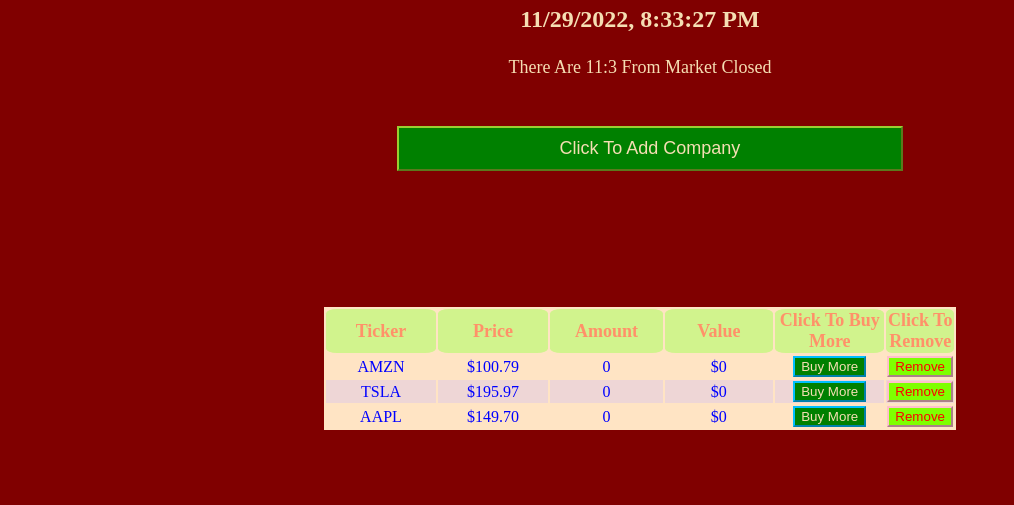
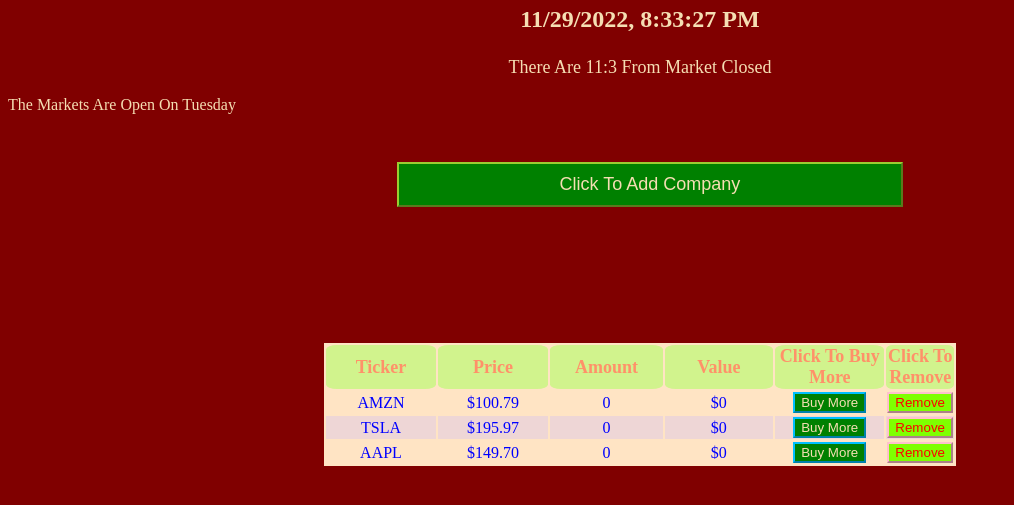
Before and after one commit to JOELjacob2523/Buy-More-2, a plain HTML site: page Index.html in a window 1280 px wide. Shown: the part 177-682 px from the top of the page, without its empty margins (0-1014 px from the left). Drawn offline with Linux system fonts and the light colour scheme.

Commit message:
joel add busines days

```diff
--- a/Index.html
+++ b/Index.html
@@ -13,6 +13,7 @@
   <h2 id="market-status"></h2>
   <h3 id="date"></h3>
   <p id="HD"></p>
+  <p id="day-open"></p>
 
   <div class="center">
     <button id="ac" onclick="showAddCompanyForm()">Click To Add Company</button>
--- a/buyMore.js
+++ b/buyMore.js
@@ -91,7 +91,14 @@ function changeBodyColor() {
 }
 
 function isBusinesDay() {
-  return ![0,6].includes(new Date().getDay());
+  let today = new Date();
+  let day = today.getDay();
+  let dayList = ["Sunday", "Monday", "Tuesday", "Wednesday ", "Thursday", "Friday", "Saturday",];
+  if (day !=0 && day !=6) {
+    document.getElementById('day-open').innerHTML = `The Markets Are Open On ${dayList[day]}`;
+  } else {
+    document.getElementById('day-open').innerHTML = `The Markets Are Closed Today`;
+  }
 }
 
 function dateToMinutes(date) {
@@ -105,25 +112,25 @@ function differentMinutes(from, to) {
 }
 
 function calculateTime() {
-  const OPEN_MARKET = new Date(new Date().setHours(9,30));
+  const OPEN_MARKET = new Date(new Date().setHours(9, 30));
   const CLOSED_MARKET = new Date(new Date().setHours(16));
   let fromOpen = differentMinutes(OPEN_MARKET, new Date());
   let toClose = differentMinutes(new Date(), CLOSED_MARKET);
   let p = document.querySelector('#HD');
   if (fromOpen < 0) {
-    p.innerHTML = `There Are ${minutesToTime(fromOpen*-1).h}:${minutesToTime(fromOpen*-1).m} To Market Open`;
+    p.innerHTML = `There Are ${minutesToTime(fromOpen * -1).h}:${minutesToTime(fromOpen * -1).m} To Market Open`;
   } else if (toClose > 0) {
     p.innerHTML = `There Are ${minutesToTime(fromOpen).h}:${minutesToTime(fromOpen).m} From Market Open`;
-  } else{
+  } else {
     p.innerHTML = `There Are ${minutesToTime(fromOpen).h}:${minutesToTime(fromOpen).m} From Market Closed`;
   }
 }
 
 setInterval(calculateTime, 1000);
 
-function minutesToTime(minutes){
+function minutesToTime(minutes) {
   return {
-    h : Math.floor(minutes / 60),
-    m : minutes % 60
+    h: Math.floor(minutes / 60),
+    m: minutes % 60
   }
 }
```
